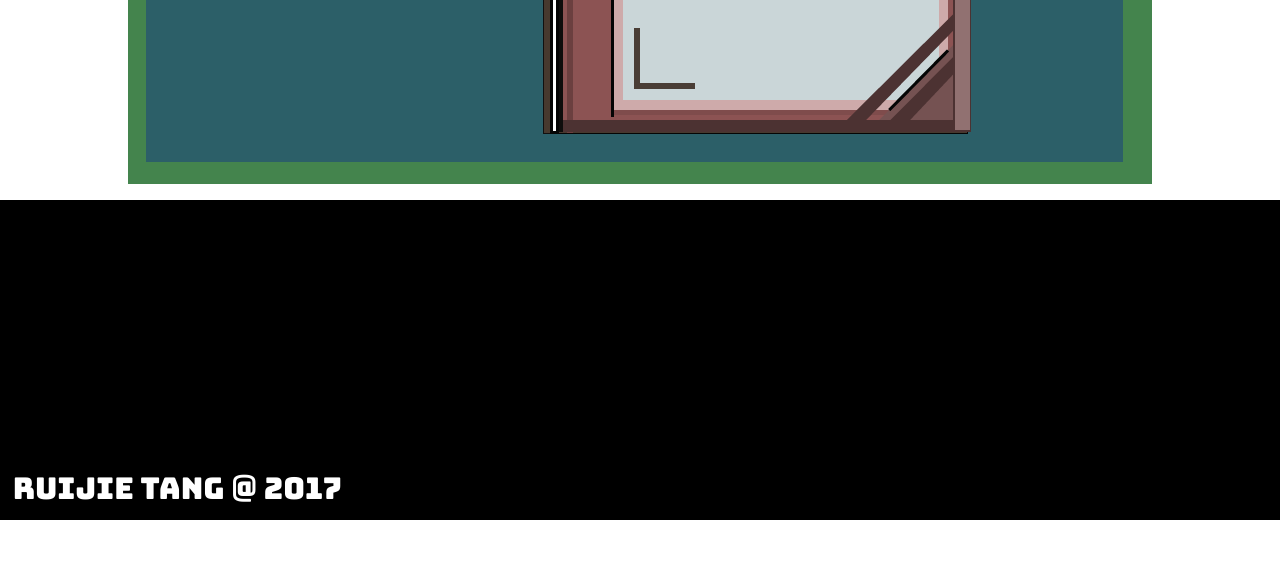
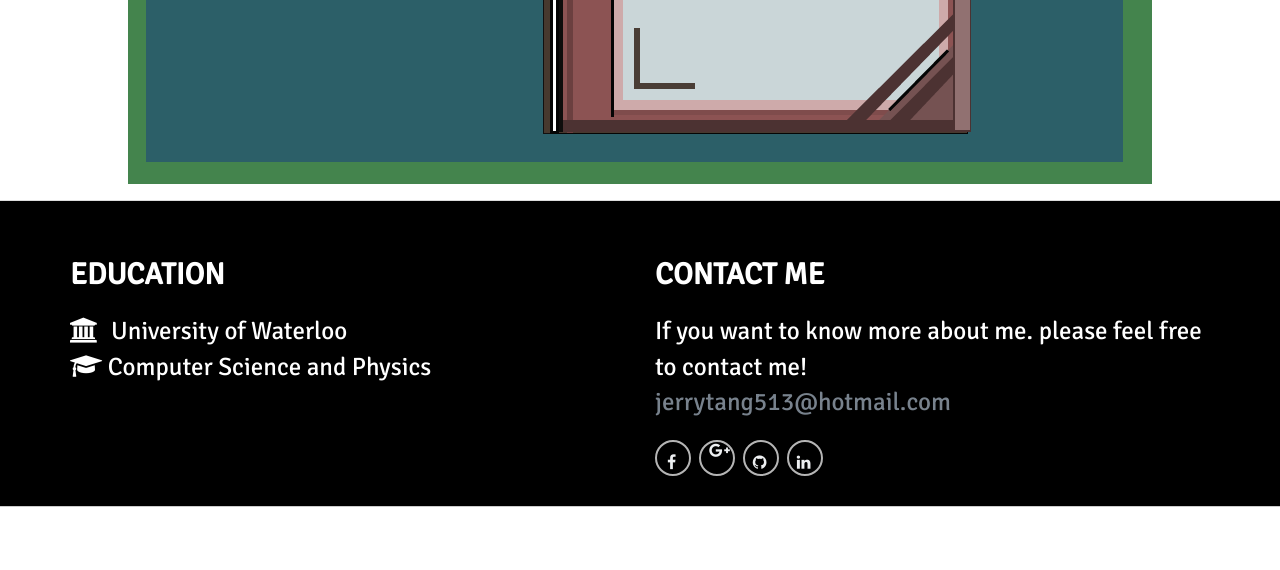
Before and after one commit to InnKeeper513/personnalWebsite, a Django app: page / in a window 1280 px wide. Shown: the part 3000-3570 px from the top of the page. Before the commit the page ends 3520 px from the top, so only its background shows below. Run offline with Django 3.2, Linux system fonts and the light colour scheme; some libraries are stand-ins or nearby versions.

Commit message:
Added a footer

```diff
--- a/portfolio/static/portfolio/css/index.css
+++ b/portfolio/static/portfolio/css/index.css
@@ -99,7 +99,7 @@
 #header .container p:nth-child(1){
     font-size:4vw;
     position: relative;
-    right: 10vw;
+    right: 3vw;
 }
 #header .container p:nth-child(2){
     font-size:2.3vw;
@@ -109,7 +109,7 @@
 #header .container p:nth-child(3){
     font-size:2vw;
     position: relative;
-    right: 6vw;
+    right:  3vw;
 }
 #header .container p:nth-child(4){
     font-size:1vw;
--- a/portfolio/static/portfolio/css/style.css
+++ b/portfolio/static/portfolio/css/style.css
@@ -5,42 +5,136 @@ body, html {
     font-family: 'Signika', sans-serif;
 }
 
-.footer{
-  position: relative;
-  bottom: 0px;
-  left: 0px;
-  width: 100%;
-  height: 40%;
-  background-color: black;
-  z-index: 2;
+.full {
+    width: 100%;
 }
 
-.footer .about{
-  position: relative;
-  float:left;
-  width: 33%;
-  height: 100%;
+.footer {
+	background: black;
+	height: auto;
+	padding-bottom: 30px;
+	position: relative;
+	width: 100%;
+	border-bottom: 1px solid #CCCCCC;
+	border-top: 1px solid #DDDDDD;
 }
-
-.footer p{
-  position: absolute;
-  bottom: 0%;
-  left: 3%;
-  color:white;
-  font-family: 'Bungee', cursive;
-  font-size: 30px;
+.footer p {
+	margin: 0;
 }
-
-.footer .education{
-  position: relative;
-  float:left;
-  width: 33%;
-  height: 100%;
+.footer img {
+	max-width: 100%;
 }
-
-.footer .contact-info{
-  position: relative;
-  float: right;
-  width: 33%;
-  height: 100%;
+.footer h3 {
+	border-bottom: 1px solid #white;
+	color: white;
+	font-size: 30px;
+	font-weight: 600;
+	line-height: 27px;
+	padding: 40px 0 10px;
+	text-transform: uppercase;
 }
+.footer ul {
+	font-size: 25px;
+	list-style-type: none;
+	margin-left: 0;
+	padding-left: 0;
+	margin-top: 15px;
+	color: white;
+}
+.footer ul li a {
+	padding: 0 0 5px 0;
+	display: block;
+}
+.footer a {
+	color: #78828D
+}
+.supportLi h4 {
+	font-size: 20px;
+	font-weight: lighter;
+	line-height: normal;
+	margin-bottom: 0 !important;
+	padding-bottom: 0;
+}
+.newsletter-box input#appendedInputButton {
+	background: #FFFFFF;
+	display: inline-block;
+	float: left;
+	height: 30px;
+	clear: both;
+	width: 100%;
+}
+.newsletter-box .btn {
+	border: medium none;
+	-webkit-border-radius: 3px;
+	-moz-border-radius: 3px;
+	-o-border-radius: 3px;
+	-ms-border-radius: 3px;
+	border-radius: 3px;
+	display: inline-block;
+	height: 40px;
+	padding: 0;
+	width: 100%;
+	color: #fff;
+}
+.newsletter-box {
+	overflow: hidden;
+}
+.bg-gray {
+	background-image: -moz-linear-gradient(center bottom, #BBBBBB 0%, #F0F0F0 100%);
+	box-shadow: 0 1px 0 #B4B3B3;
+}
+.social li {
+	background: none repeat scroll 0 0 black;
+	border: 2px solid #B5B5B5;
+	-webkit-border-radius: 50%;
+	-moz-border-radius: 50%;
+	-o-border-radius: 50%;
+	-ms-border-radius: 50%;
+	border-radius: 50%;
+	float: left;
+	height: 36px;
+	line-height: 36px;
+	margin: 0 8px 0 0;
+	padding: 0;
+	text-align: center;
+	width: 36px;
+	transition: all 0.5s ease 0s;
+	-moz-transition: all 0.5s ease 0s;
+	-webkit-transition: all 0.5s ease 0s;
+	-ms-transition: all 0.5s ease 0s;
+	-o-transition: all 0.5s ease 0s;
+}
+.social li:hover {
+	transform: scale(1.15) rotate(360deg);
+	-webkit-transform: scale(1.1) rotate(360deg);
+	-moz-transform: scale(1.1) rotate(360deg);
+	-ms-transform: scale(1.1) rotate(360deg);
+	-o-transform: scale(1.1) rotate(360deg);
+}
+.social li a {
+	color: #EDEFF1;
+}
+.social li:hover {
+	border: 2px solid #2c3e50;
+	background: #2c3e50;
+}
+.social li a i {
+	font-size: 16px;
+	margin: 0 0 0 5px;
+	color: #EDEFF1 !important;
+}
+.footer-bottom {
+	border-top: 1px solid #white;
+	padding-top: 10px;
+	padding-bottom: 10px;
+}
+.footer-bottom p.pull-left {
+	padding-top: 3px;
+  font-size: 1.5em;
+  font-family: 'Signika', sans-serif;
+  color: white;
+  font-weight: bold;
+}
+.payments {
+	font-size: 1.5em;
+}
--- a/portfolio/templates/portfolio/base.html
+++ b/portfolio/templates/portfolio/base.html
@@ -35,13 +35,49 @@
 {% block scripts %}
 {% endblock %}
 
-<div class="footer">
-  <div class="about">
-    <p>Ruijie Tang @ 2017</p>
-  </div>
-  <div class="education"></div>
-  <div class="contact-info"></div>
+
+<link href="//maxcdn.bootstrapcdn.com/font-awesome/4.2.0/css/font-awesome.min.css" rel="stylesheet">
+<footer>
+<div class="footer" id="footer">
+<div class="container">
+    <div class="row">
+        <div class="col-lg-6  col-md-6 col-sm-5 col-xs-6">
+            <h3>Education</h3>
+            <ul>
+                <li> <i class=" fa fa-university">   </i>University of Waterloo </li>
+                <li> <i class="fa fa-graduation-cap"></i> Computer Science and Physics </a> </li>
+            </ul>
+        </div>
+
+        <div class="col-lg-6  col-md-6 col-sm-6 col-xs-6">
+            <h3>Contact Me</h3>
+            <ul>
+                <li> If you want to know more about me. please feel free to contact me! </li>
+                <li>  </li>
+                <li><a href="mailto:jerrytang513@hotmail.com"> jerrytang513@hotmail.com </a> </li>
+            </ul>
+            <ul class="social">
+                <li> <a href="https://www.facebook.com/jerry.tang.73"> <i class=" fa fa-facebook">   </i> </a> </li>
+                <li> <a href="mailto:jerrytang513a@gmail.com"> <i class="fa fa-google-plus">   </i> </a> </li>
+                <li> <a href="https://github.com/InnKeeper513"> <i class="fa fa-github">   </i> </a> </li>
+                <li> <a href="https://www.linkedin.com/in/ruijie-tang-944166133/"> <i class="fa fa-linkedin">   </i> </a> </li>
+            </ul>
+        </div>
+    </div>
+    <!--/.row-->
 </div>
+<!--/.container-->
+</div>
+<!--/.footer-->
+
+<div class="footer-bottom">
+<div class="container">
+    <p class="pull-left"> Jerry Tang @ 2017 </p>
+</div>
+</div>
+<!--/.footer-bottom-->
+</footer>
+
 
 </body>
 </html>
```
Also changed, not shown: portfolio/static/portfolio/css/footer.css (added).
